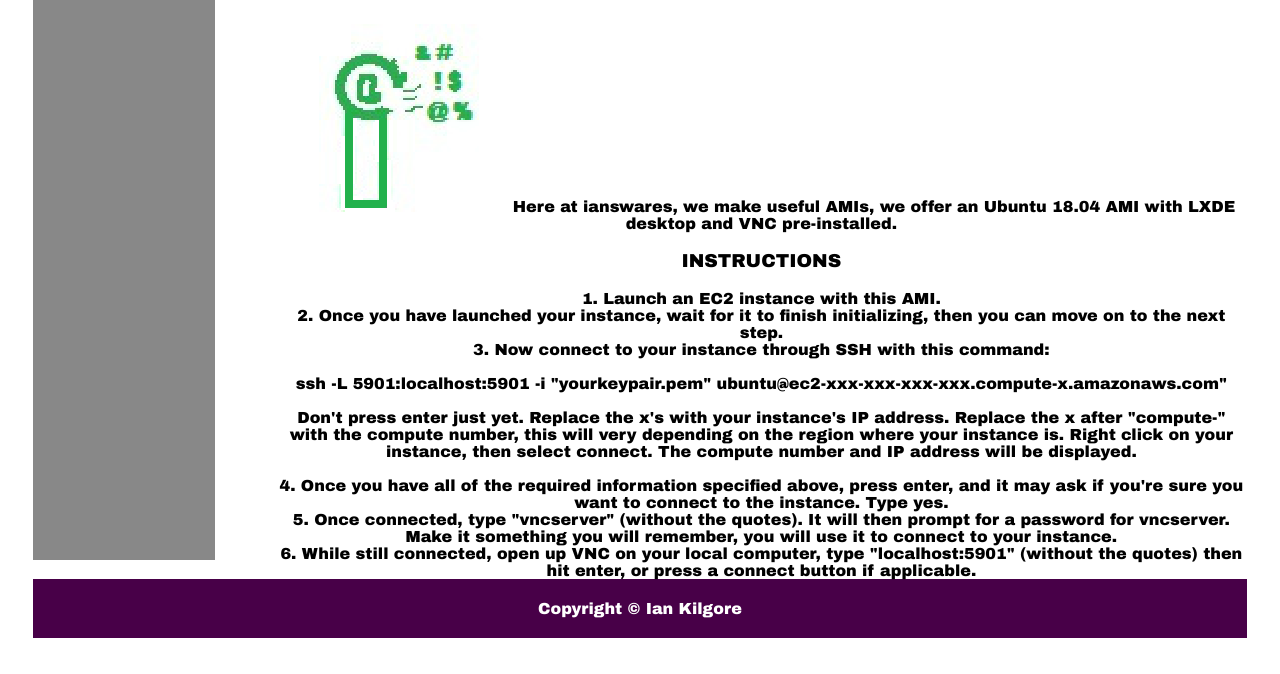
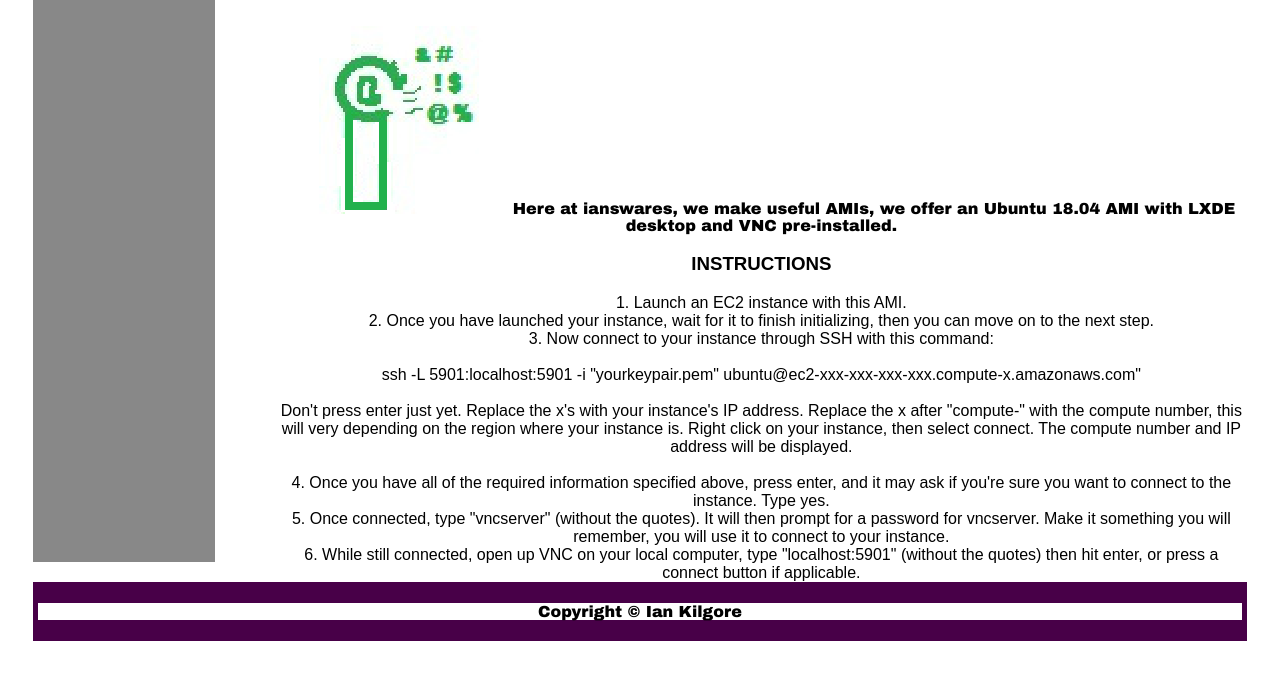
Before and after one commit to ianswares/ianswares.github.io, a plain HTML site: page index.html in a window 1280 px wide. Shown: the part 345-1019 px from the top of the page. Drawn offline with Linux system fonts and the light colour scheme.

Commit message:
changed paragraph text to arial

```diff
--- a/ianswares2.css
+++ b/ianswares2.css
@@ -1,4 +1,9 @@
 body {
+  background-color: #ffffff;
+  font-family: "Arial", Helvetica, sans-serif;
+  color: #000000;
+}
+p {
   background-color: #ffffff;
   font-family: "Arial Black", Helvetica, sans-serif;
   color: #000000;
```
